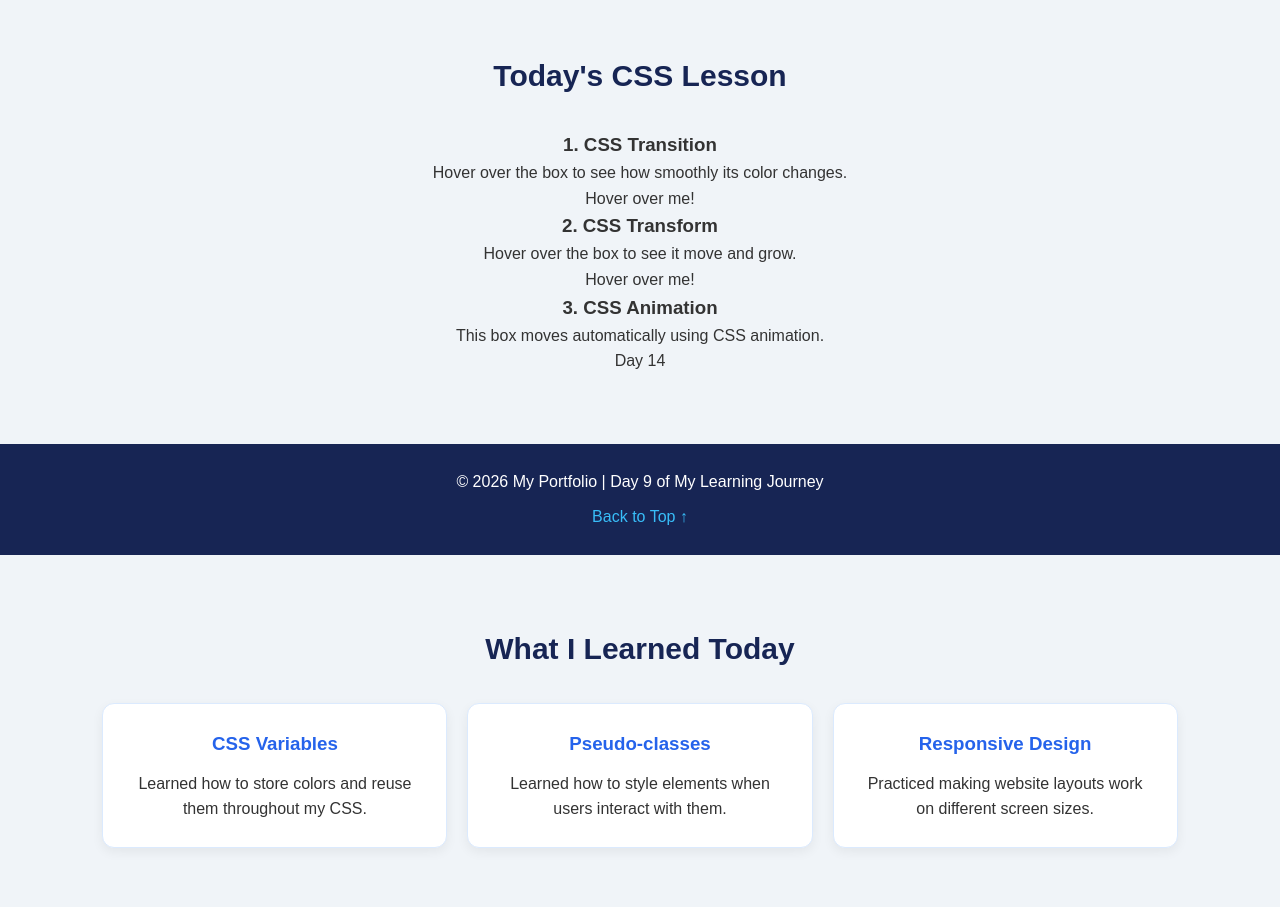
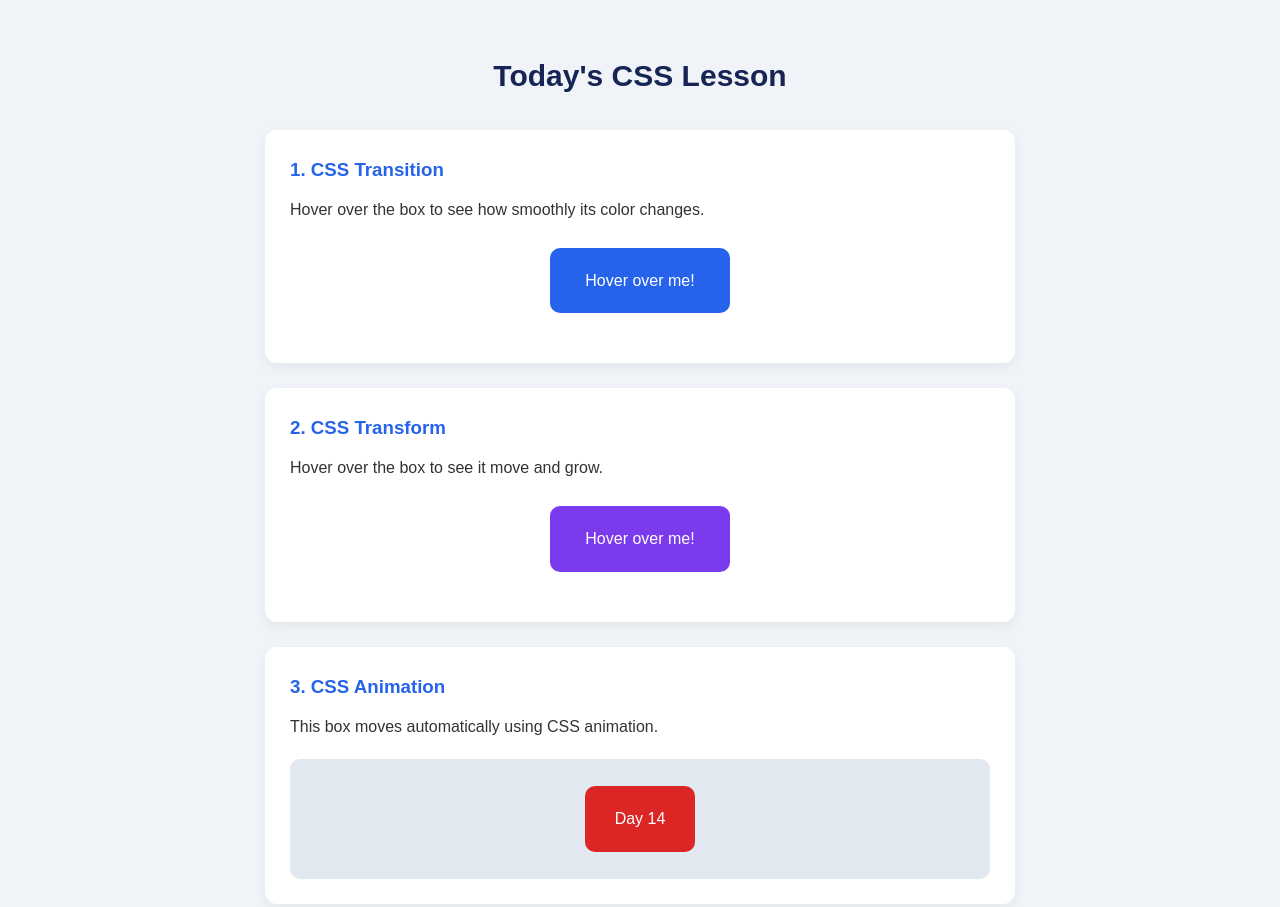
Before and after one commit to kaleabwosinachew-ui/1st-Portfolio-, a plain HTML site: page index.html in a window 1280 px wide. Shown: the part 5840-6747 px from the top of the page. Drawn offline with Linux system fonts and the light colour scheme.

Commit message:
CSS animations

```diff
--- a/Style.css
+++ b/Style.css
@@ -656,3 +656,124 @@
         min-width: 100%;
     }
 }
+
+/* =================================
+   DAY 14 - TRANSITIONS,
+   TRANSFORMS AND ANIMATIONS
+================================= */
+
+/* Common lesson cards */
+
+.animation-card {
+    max-width: 750px;
+    margin: 25px auto;
+    padding: 25px;
+    background-color: white;
+    border-radius: 12px;
+    box-shadow: 0 4px 12px rgba(0, 0, 0, 0.06);
+    text-align: left;
+}
+
+.animation-card h3 {
+    color: #2563eb;
+    margin-bottom: 12px;
+}
+
+/* 1. CSS TRANSITION */
+
+.transition-box {
+    width: 180px;
+    padding: 20px;
+    margin: 25px auto;
+    background-color: #2563eb;
+    color: white;
+    text-align: center;
+    border-radius: 10px;
+
+    /* Makes the color change smooth */
+    transition: background-color 0.5s ease;
+}
+
+.transition-box:hover {
+    background-color: #16a34a;
+}
+
+/* 2. CSS TRANSFORM */
+
+.transform-box {
+    width: 180px;
+    padding: 20px;
+    margin: 25px auto;
+    background-color: #7c3aed;
+    color: white;
+    text-align: center;
+    border-radius: 10px;
+
+    transition: transform 0.4s ease;
+}
+
+.transform-box:hover {
+    transform: translateY(-10px) scale(1.1);
+}
+
+/* 3. CSS ANIMATION */
+
+.animation-area {
+    min-height: 120px;
+    display: flex;
+    align-items: center;
+    justify-content: center;
+    margin-top: 20px;
+    background-color: #e2e8f0;
+    border-radius: 10px;
+}
+
+.animated-box {
+    width: 110px;
+    padding: 20px 10px;
+    background-color: #dc2626;
+    color: white;
+    text-align: center;
+    border-radius: 10px;
+
+    /* Runs the animation repeatedly */
+    animation: moveBox 2s ease-in-out infinite alternate;
+}
+
+/* Animation steps */
+
+@keyframes moveBox {
+    from {
+        transform: translateX(-60px);
+    }
+
+    to {
+        transform: translateX(60px);
+    }
+}
+
+/* 4. Responsive design */
+
+@media (max-width: 600px) {
+    .animation-card {
+        padding: 18px;
+    }
+
+    .transition-box,
+    .transform-box {
+        max-width: 100%;
+    }
+}
+
+/* 5. Respect reduced-motion preferences */
+
+@media (prefers-reduced-motion: reduce) {
+    .animated-box {
+        animation: none;
+    }
+
+    .transition-box,
+    .transform-box {
+        transition: none;
+    }
+}
```
